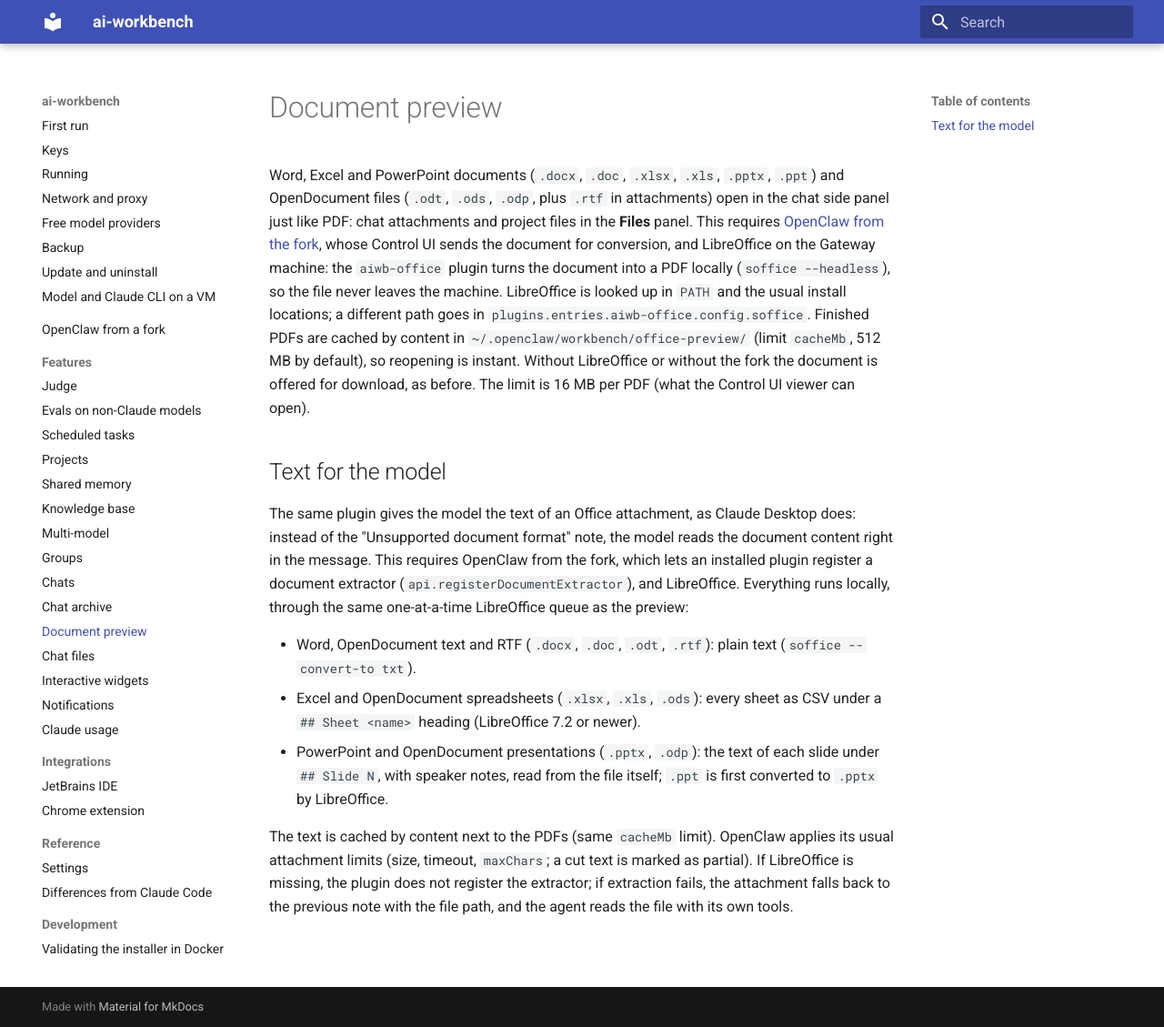
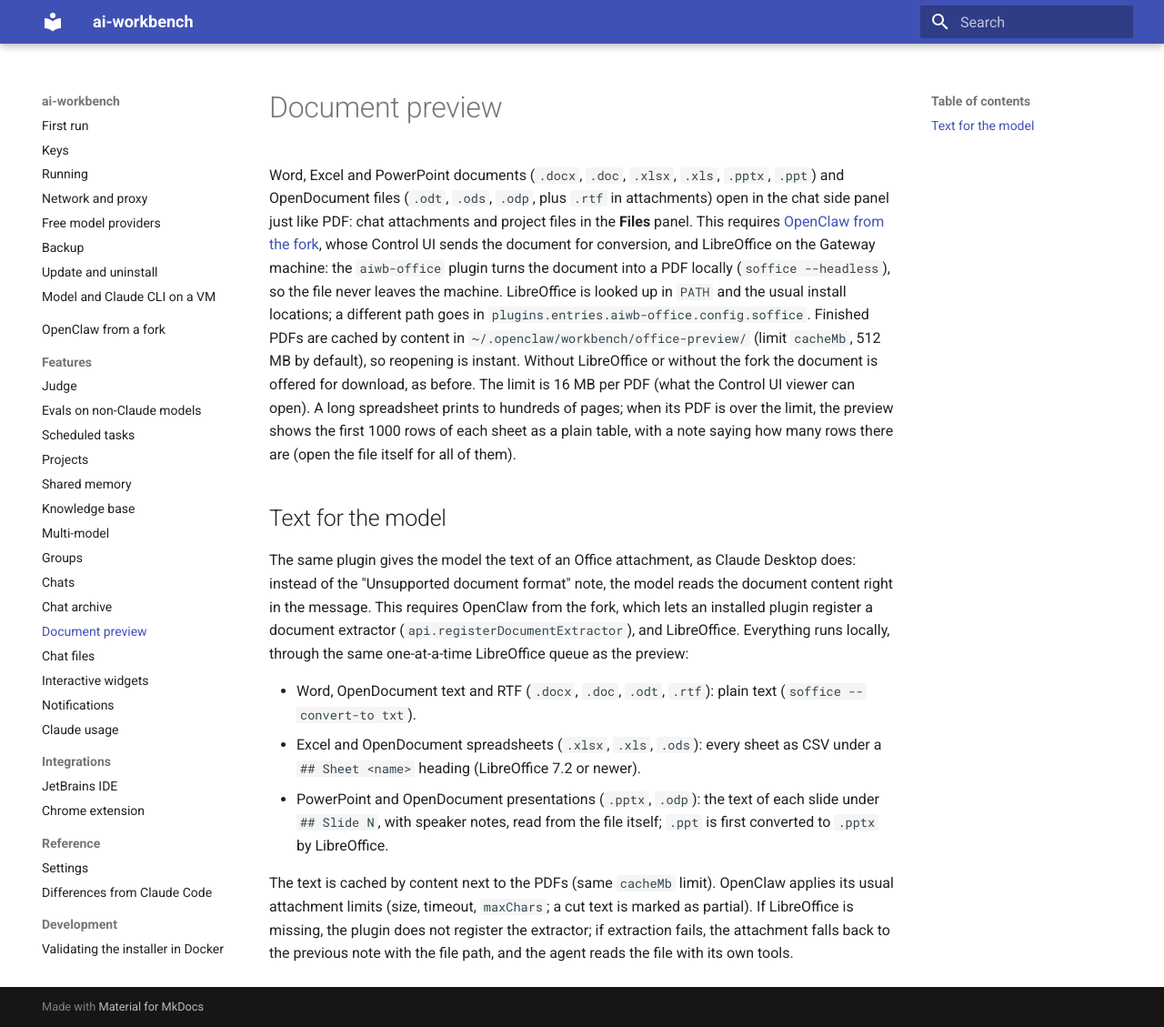
Before and after one commit to SingularBunny/ai-workbench, an MkDocs documentation site: the page built from docs/features/document-preview.md, in a window 1280 px wide and 1129 px high. Shown: the whole window at 91% size. Built offline with MkDocs 1.6.1 and Material for MkDocs 9.7.7, drawn with Linux system fonts in a browser that asks for light colours.

Commit message:
Document preview: a long spreadsheet over the viewer limit opens as its first 1000 rows per sheet

```diff
--- a/docs/features/document-preview.md
+++ b/docs/features/document-preview.md
@@ -8,7 +8,9 @@ the document into a PDF locally (`soffice --headless`), so the file never leaves
 and the usual install locations; a different path goes in `plugins.entries.aiwb-office.config.soffice`. Finished PDFs
 are cached by content in `~/.openclaw/workbench/office-preview/` (limit `cacheMb`, 512 MB by
 default), so reopening is instant. Without LibreOffice or without the fork the document is offered for
-download, as before. The limit is 16 MB per PDF (what the Control UI viewer can open).
+download, as before. The limit is 16 MB per PDF (what the Control UI viewer can open). A long spreadsheet prints to
+hundreds of pages; when its PDF is over the limit, the preview shows the first 1000 rows of each sheet as a plain table,
+with a note saying how many rows there are (open the file itself for all of them).
 
 ## Text for the model
 
```
